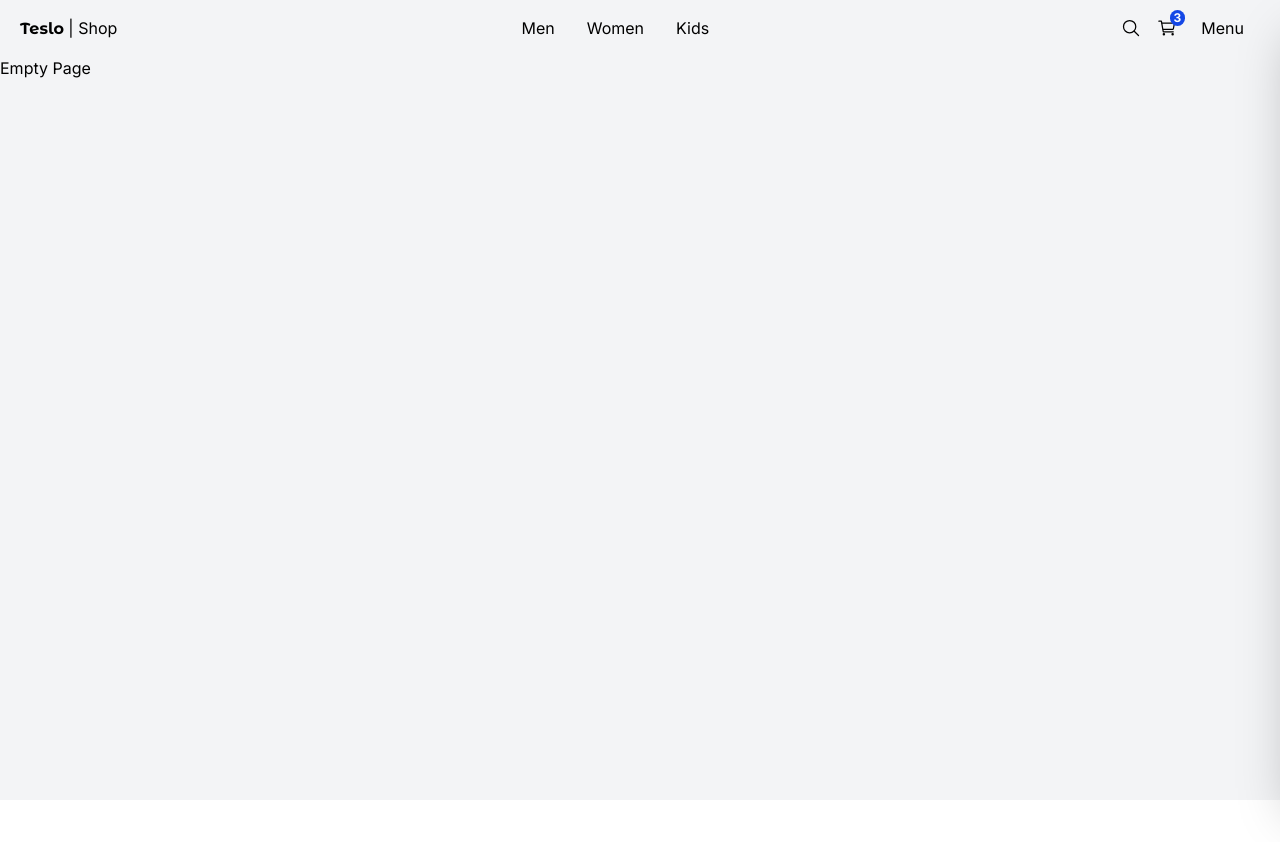
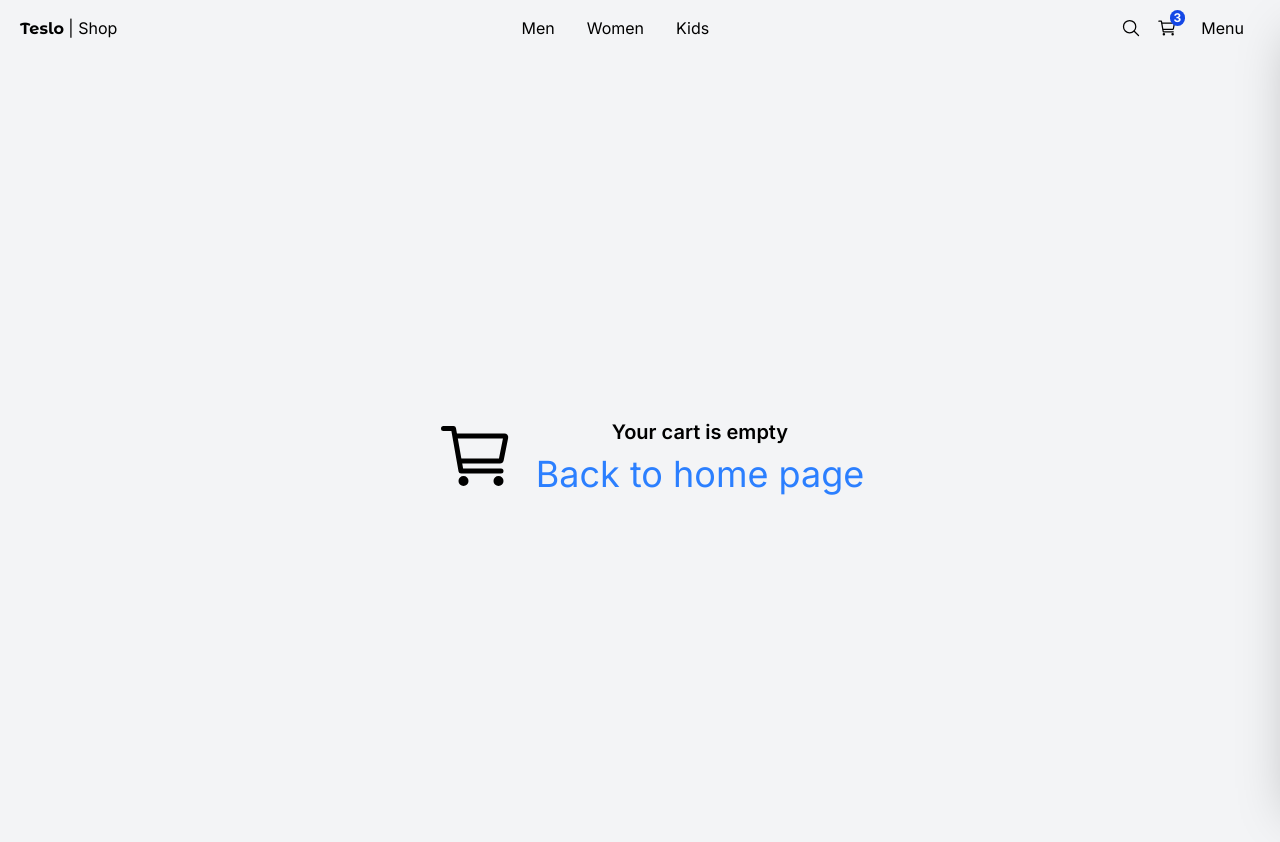
Before and after one commit to cigotete/study_nextjs-ecommerce, a Next.js app: page /empty in a window 1280 px wide. Shown: the top 842 px of the page. Before the commit the page ends 800 px from the top, so only its background shows below. Built offline with nearby package versions, Linux system fonts and the light colour scheme.

Commit message:
Added EmptyCart UI scaffolding.

```diff
--- a/src/app/(shop)/empty/page.tsx
+++ b/src/app/(shop)/empty/page.tsx
@@ -1,8 +1,24 @@
+import Link from 'next/link';
+import { IoCartOutline } from 'react-icons/io5';
 
-export default function Empty() {
+export default function EmptyCart() {
   return (
-    <div>
-      <h1>Empty Page</h1>
+    <div className="flex justify-center items-center h-[800px]">
+
+      <IoCartOutline size={ 80 } className="mx-5" />
+
+      <div className="flex flex-col items-center">
+        <h1 className="text-xl font-semibold">
+          Your cart is empty
+        </h1>
+
+        <Link
+          href='/'
+          className="text-blue-500 mt-2 text-4xl"
+        >
+          Back to home page
+        </Link>
+      </div>
     </div>
   );
 }
```
